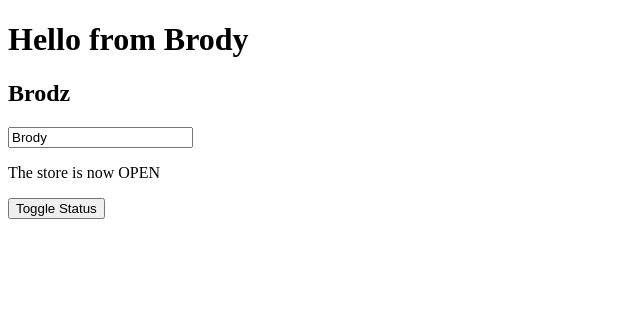
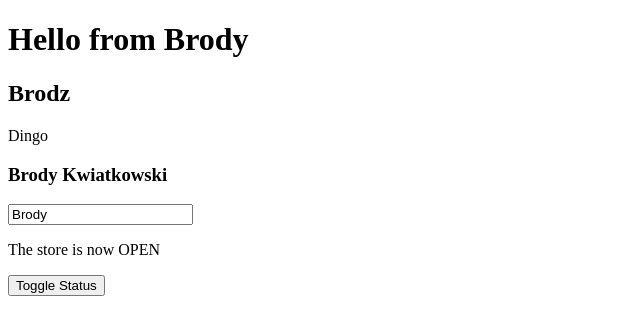
Before and after one commit to Brodingo/svelte-5-course, a SvelteKit app: page / in a window 1280 px wide. Shown: the top 334 px of the page, without its empty margins (0-640 px from the left). Built offline with nearby package versions, Linux system fonts and the light colour scheme.

Commit message:
dervied state

```diff
--- a/src/routes/+page.svelte
+++ b/src/routes/+page.svelte
@@ -2,6 +2,7 @@
     import Header from './Header.svelte'
     let name = $state('Brody');
     let status: 'OPEN' | 'CLOSED' = $state('OPEN');
+    let full_name = $derived(name + " " + 'Kwiatkowski')
 
     // function toggle() {
     //     status = status == 'OPEN' ? 'CLOSED' : 'OPEN'
@@ -13,6 +14,8 @@
 
 <Header {name} />
 
+<h3>{full_name}</h3>
+
 <input type="text" bind:value={name} />
 
 <p>The store is now {status}</p>
--- a/src/routes/Header.svelte
+++ b/src/routes/Header.svelte
@@ -1,13 +1,17 @@
 <script lang="ts">
     let {
-        name
+        name,
+        fake_name = 'Dingo'
     }: {
         name: string;
+        fake_name?: string | null;
     } = $props();
 </script>
 
 <h1>Hello from {name}</h1>
-<h2>{name.replace("y","z")}</h2>
+<h2>{name.replaceAll("y","z")}</h2>
+
+{fake_name}
 
 <style>
 
```
